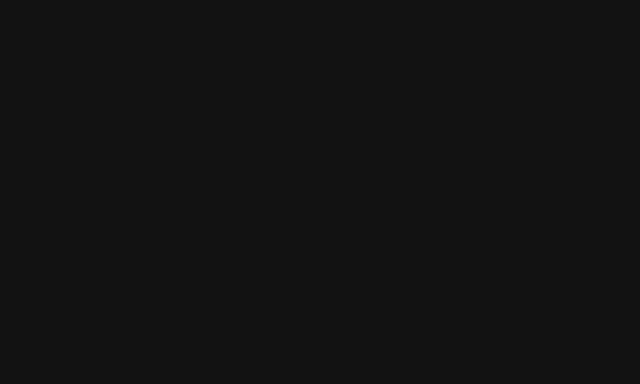
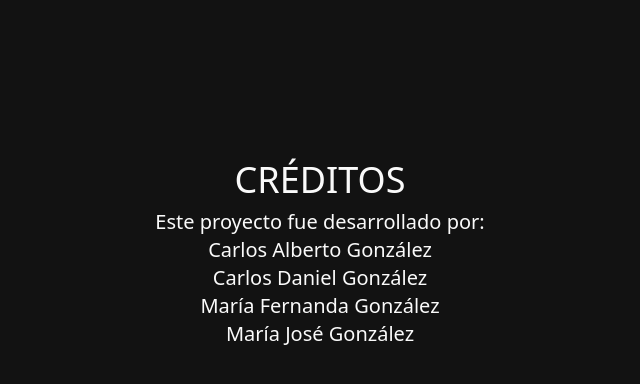
Before and after one commit to SantiagoUsaj/famaf-ing-software, a React (Vite) app: page /credits in a window 1280 px wide. Before the commit this address had no page. Shown: the top 384 px of the page, without its empty margins (320-960 px from the left). Built offline with nearby package versions, Linux system fonts and the light colour scheme.

Commit message:
BCARE-97 agregamos creditos

```diff
--- a/src/App.jsx
+++ b/src/App.jsx
@@ -7,6 +7,7 @@ import WaitingRoom from "./pages/WaitingRoom";
 import LobbyPage from "./pages/LobbyPage";
 import GamePage from "./pages/GamePage";
 import CreateGame from "./pages/CreateGame";
+import CreditsPage from "./pages/CreditsPage.jsx";
 
 function App() {
   return (
@@ -20,8 +21,9 @@ function App() {
                 <Route path="/" element={<LoginPage />} />
                 <Route path="/lobby" element={<LobbyPage />} />
                 <Route path="/waitingRoom" element={<WaitingRoom />} />
+                <Route path="/creategame" element={<CreateGame />} />
                 <Route path="/game" element={<GamePage />} />
-                <Route path="/creategame" element={<CreateGame />} />
+                <Route path="/credits" element={<CreditsPage />} />
               </Routes>
             </Router>
           </PlayerColorProvider>
--- a/src/components/MovementCard.jsx
+++ b/src/components/MovementCard.jsx
@@ -40,19 +40,19 @@ const MovementCard = ({ onSelectMovCard, updateboard }) => {
 
   const getImageForTitle = (movementid) => {
     switch (movementid) {
-      case 1:
+      case "1":
         return mov1;
-      case 2:
+      case "2":
         return mov2;
-      case 3:
+      case "3":
         return mov3;
-      case 4:
+      case "4":
         return mov4;
-      case 5:
+      case "5":
         return mov5;
-      case 6:
+      case "6":
         return mov6;
-      case 7:
+      case "7":
         return mov7;
       default:
         return mov1;
--- /dev/null
+++ b/src/pages/CreditsPage.jsx
@@ -0,0 +1,24 @@
+import React from "react";
+
+const CreditsPage = () => {
+  return (
+    <div>
+      <h1 className="text-blancofondo font-sans uppercase m-auto pt-40 text-center text-4xl relative">
+        Créditos
+      </h1>
+      <div className="bg-negrofondo p-2">
+        <p className="text-blancofondo font-sans text-center text-xl">
+          Este proyecto fue desarrollado por:
+        </p>
+        <ul className="text-blancofondo font-sans text-center text-xl">
+          <li>Carlos Alberto González</li>
+          <li>Carlos Daniel González</li>
+          <li>María Fernanda González</li>
+          <li>María José González</li>
+        </ul>
+      </div>
+    </div>
+  );
+};
+
+export default CreditsPage;
--- a/src/pages/LobbyPage.jsx
+++ b/src/pages/LobbyPage.jsx
@@ -93,7 +93,7 @@ const LobbyPage = () => {
 
       {/* Control de volumen vertical en la esquina inferior izquierda */}
       <div className="h-10 fixed bottom-10 left-5">
-        <audio ref={audioRef} src={music} autoPlay loop />
+        <audio ref={audioRef} src={music} loop />
         <Slider
           vertical
           id="volume"
@@ -103,8 +103,8 @@ const LobbyPage = () => {
           value={volume}
           onChange={(value) => handleVolumeChange({ target: { value } })}
         />
-        <button onClick={() => audioRef.current.play()}>Play ▶️</button>
-        <button onClick={() => audioRef.current.pause()}>Pause ⏸️</button>
+        <Button onClick={() => audioRef.current.play()}>Play ▶️</Button>
+        <Button onClick={() => audioRef.current.pause()}>Pause ⏸️</Button>
       </div>
     </div>
   );
```
